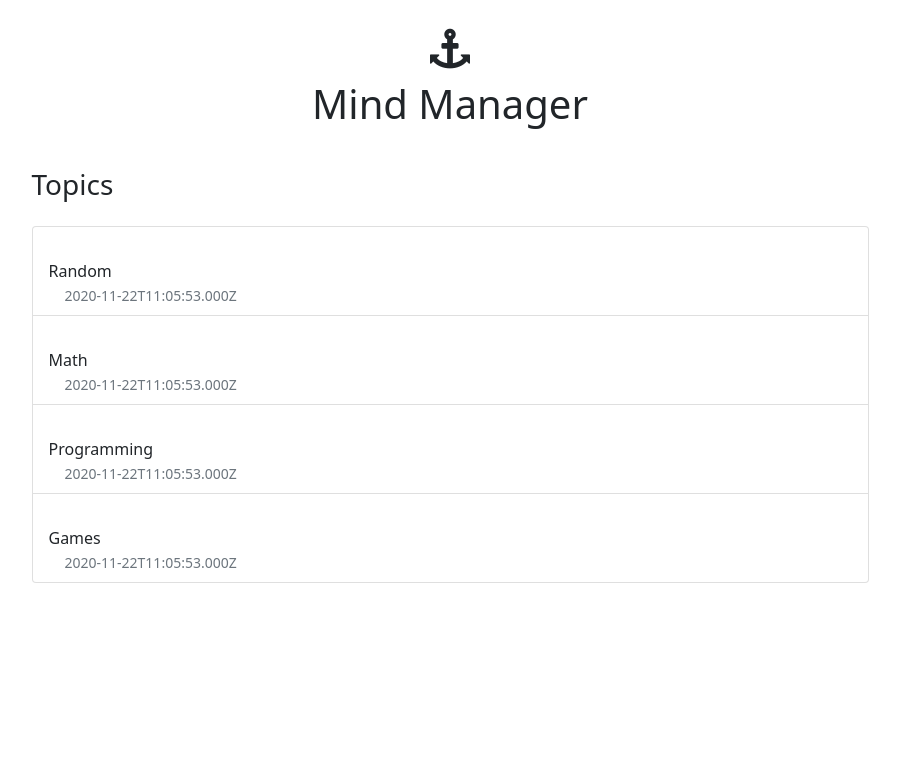
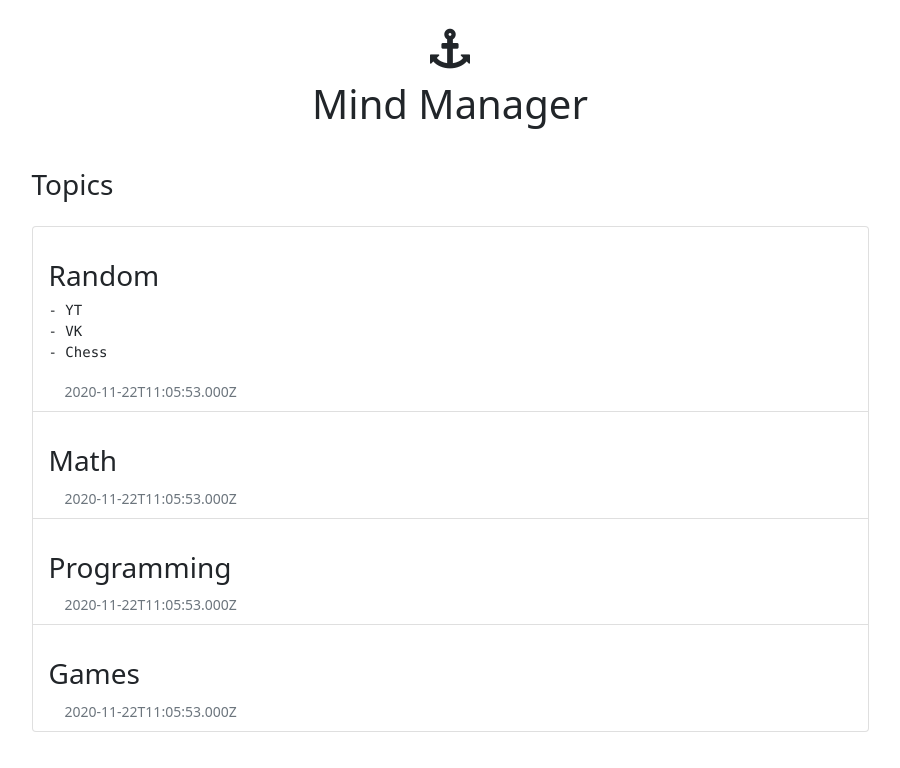
Before and after one commit to mlgmontage/mindmanagerapp, a React (Create React App) app in the folder frontend/: page / in a window 1280 px wide. Shown: the top 768 px of the page, without its empty margins (190-1090 px from the left). Built offline with nearby package versions, Linux system fonts and the light colour scheme.

Commit message:
add marked & compile markdown

```diff
--- a/frontend/package.json
+++ b/frontend/package.json
@@ -6,6 +6,7 @@
     "@testing-library/jest-dom": "^5.11.4",
     "@testing-library/react": "^11.1.0",
     "@testing-library/user-event": "^12.1.10",
+    "marked": "^1.2.5",
     "react": "^17.0.1",
     "react-dom": "^17.0.1",
     "react-scripts": "4.0.0",
--- a/frontend/src/components/Topics.js
+++ b/frontend/src/components/Topics.js
@@ -1,4 +1,5 @@
 import topicsList from "../data/topics";
+import marked from "marked";
 
 function Topics() {
   return (
@@ -8,7 +9,11 @@ function Topics() {
         {topicsList.map((topic) => (
           <div className="list-group-item" key={topic._id}>
             <a className="text-dark text-decoration-none p-3" href="#">
-              <div>{topic.markdown}</div>
+              <div
+                dangerouslySetInnerHTML={{
+                  __html: marked(topic.markdown),
+                }}
+              ></div>
             </a>
             <small className="text-right text-muted">{topic.date}</small>
           </div>
--- a/frontend/src/data/topics.js
+++ b/frontend/src/data/topics.js
@@ -1,13 +1,32 @@
 const topics = [
-  { _id: 1, markdown: "Random", parent: null, date: new Date().toISOString() },
-  { _id: 2, markdown: "Math", parent: null, date: new Date().toISOString() },
   {
-    _id: 3,
-    markdown: "Programming",
+    _id: 1,
+    markdown: `### Random
+    - YT
+    - VK
+    - Chess
+    `,
     parent: null,
     date: new Date().toISOString(),
   },
-  { _id: 4, markdown: "Games", parent: null, date: new Date().toISOString() },
+  {
+    _id: 2,
+    markdown: "### Math",
+    parent: null,
+    date: new Date().toISOString(),
+  },
+  {
+    _id: 3,
+    markdown: "### Programming",
+    parent: null,
+    date: new Date().toISOString(),
+  },
+  {
+    _id: 4,
+    markdown: "### Games",
+    parent: null,
+    date: new Date().toISOString(),
+  },
 ];
 
 export default topics;
```
Also changed, not shown: 1 other file (tests, documents, lock files or other folders).
